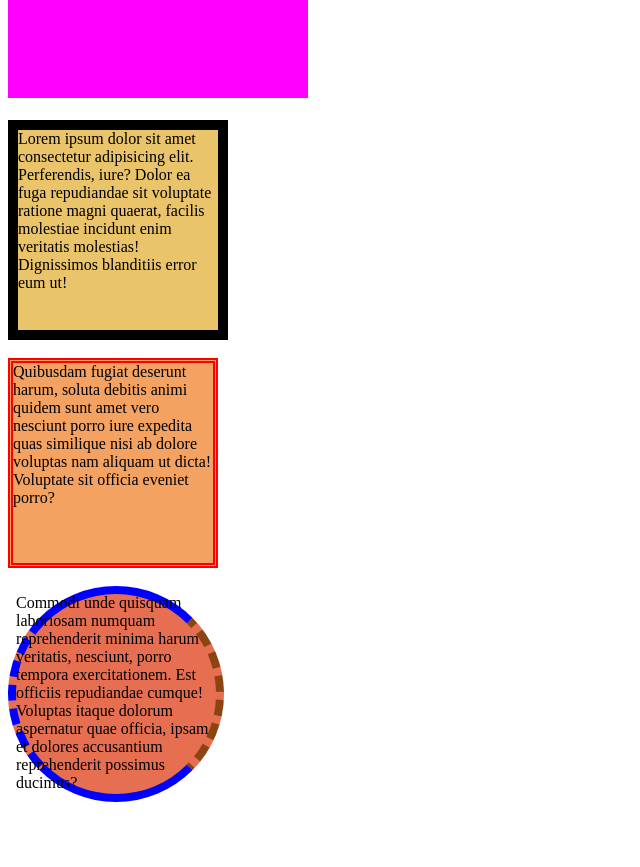
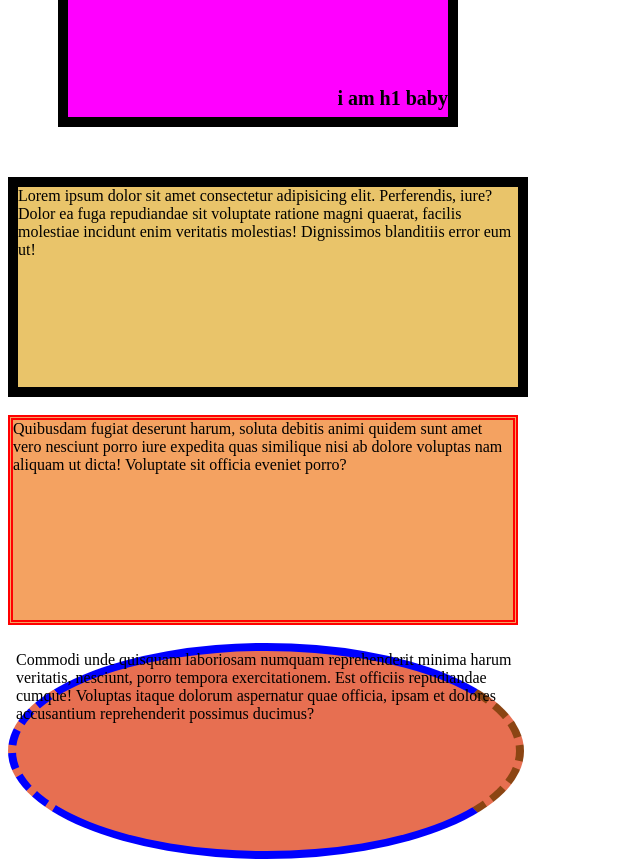
Before and after one commit to belatrigel/web_development_tem_2021, a plain HTML site: page benim_dosyalar/1_html_ornekler/10_box_model.html in a window 1280 px wide. Shown: the part 73-940 px from the top of the page, without its empty margins (0-640 px from the left). Before the commit the page ends 883 px from the top, so only its background shows below. Drawn offline with Linux system fonts and the light colour scheme.

Commit message:
css display property inline block inline-block

```diff
--- a/benim_dosyalar/1_html_ornekler/d_box.css
+++ b/benim_dosyalar/1_html_ornekler/d_box.css
@@ -1,13 +1,25 @@
 div {
-    width: 200px;
+    width: 500px;
     height: 200px;
     background-color: #ffadad;
 }
 
 h1 {
-    width: 300px;
+
+    background-color: magenta;
+    padding-left: 30px;
+    padding-top: 100px;
+    padding-right: 0px;
+    padding-bottom: 0px;
+    margin : 50px;
+    box-sizing: border-box;
+    border-width: 10px;
+    border-color: black;
+    border-style: solid;
+    width: 400px;
     height: 150px;
-    background-color: magenta;
+    text-align :end;
+    font-size: 20px;
 }
 
 .div1 {
@@ -15,6 +27,7 @@ h1 {
     border-width: 10px;
     border-color: black;
     border-style: solid;
+    margin-top: 10px;
     /* box-sizing: border-box; */
 }
 
--- /dev/null
+++ b/benim_dosyalar/1_html_ornekler/e_disp.css
@@ -0,0 +1,50 @@
+h1 {
+    background-color: magenta;
+    border: 2px solid black;
+    display: inline;
+    width: 200px;
+    height: 250px;
+}
+
+span {
+    background-color: blueviolet;
+    border: 1px dotted blue;
+    display: block;
+    width: 200px;
+    height: 150px;
+    padding: 40px 30px 50px;
+    margin: 100px 70px 25px;
+}
+
+span.inline {
+    display: inline;
+    background-color: red;
+    font-size: 24px;
+    width: 200px;
+    height: 150px;
+    padding: 10px 13px 5px;
+    margin: 1000px 70px 250px;
+}
+
+span.inline_block {
+    display: inline-block;
+    background-color: yellowgreen;
+    font-size: 24px;
+    width: 200px;
+    height: 150px;
+    padding: 400px 130px 50px;
+    margin: 1000px 70px 250px;
+}
+
+div {
+    background-color: blue;
+    border: 3px solid red;
+    display: inline-block;
+    width: 15%;
+    height: 300px;
+    margin: 0 30px;
+    padding: 20px 50px 100px 50px;
+    color: yellow;
+    font-weight: 800;
+    display: none;
+}
```
Also changed, not shown: benim_dosyalar/1_html_ornekler/11_display.html (added, +38 -0 lines).
